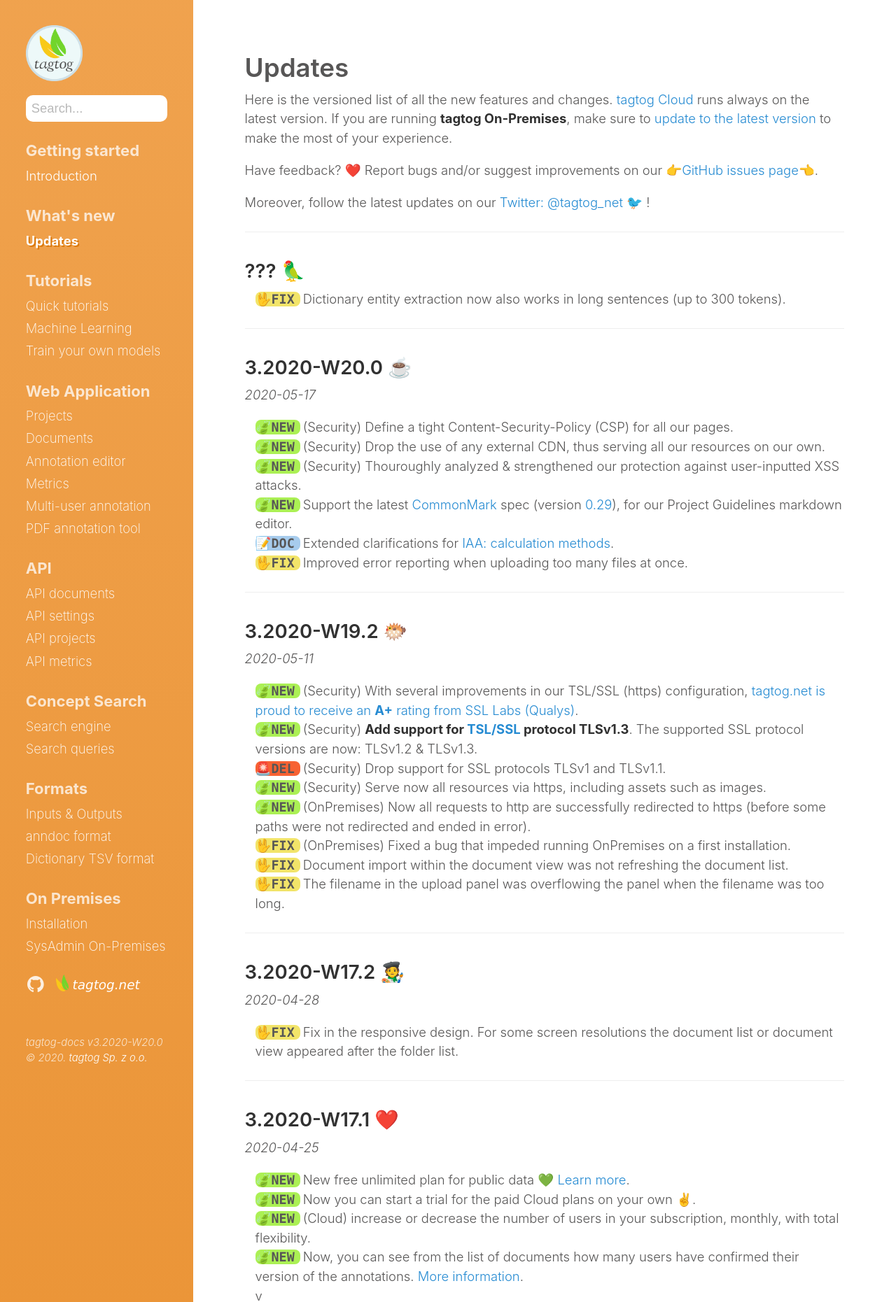
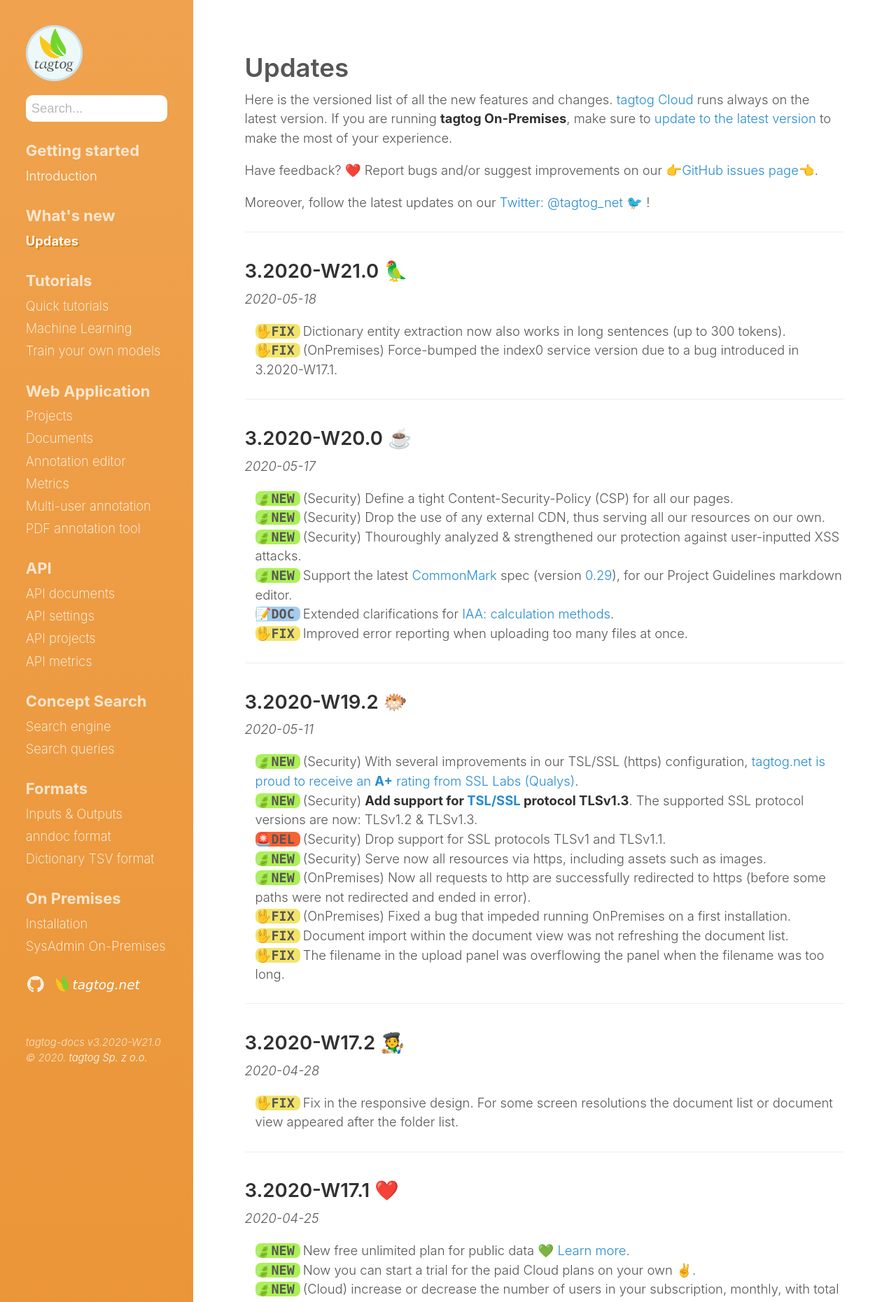
Before and after one commit to tagtogorg/tagtog-doc, a Jekyll site: the page built from updates.md, in a window 1280 px wide. Shown: the top 1861 px of the page at 70% size. Built offline with Jekyll 4.4.1, drawn with Linux system fonts in a browser that asks for light colours; nearby versions of some CDN libraries; emoji names are drawn with the system emoji font; some of the changed text lies outside the part shown.

```diff
--- a/_config.yml
+++ b/_config.yml
@@ -71,7 +71,7 @@ plugins:
   - jemoji
 
 # Custom vars
-version: 3.2020-W20.0
+version: 3.2020-W21.0
 sidebar_home_link: true
 search_page: false
 # sidebar_blog_link:  '/blog'   # By default, your home page is your blog
--- a/updates.md
+++ b/updates.md
@@ -14,10 +14,12 @@ Moreover, follow the latest updates on our [Twitter: @tagtog_net 🐦](https://t
 
 ---
 
-## ??? 🦜
+## 3.2020-W21.0 🦜
+_2020-05-18_
 
 <ul class="updates">
   <li class="fix"><span markdown="1">Dictionary entity extraction now also works in long sentences (up to 300 tokens).</span></li>
+  <li class="fix"><span markdown="1">(OnPremises) Force-bumped the index0 service version due to a bug introduced in 3.2020-W17.1.</span></li>
 </ul>
 
 ---
```
Also changed, not shown: 1 other file.
